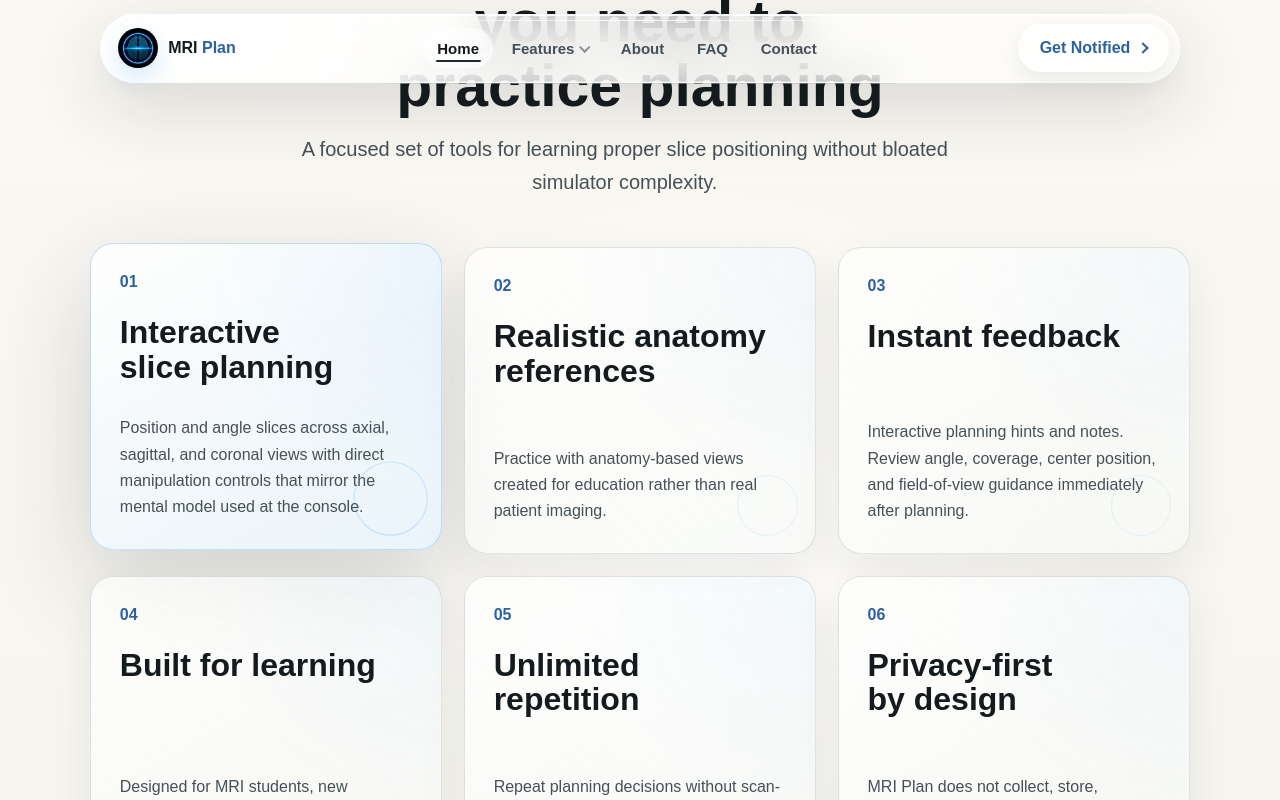
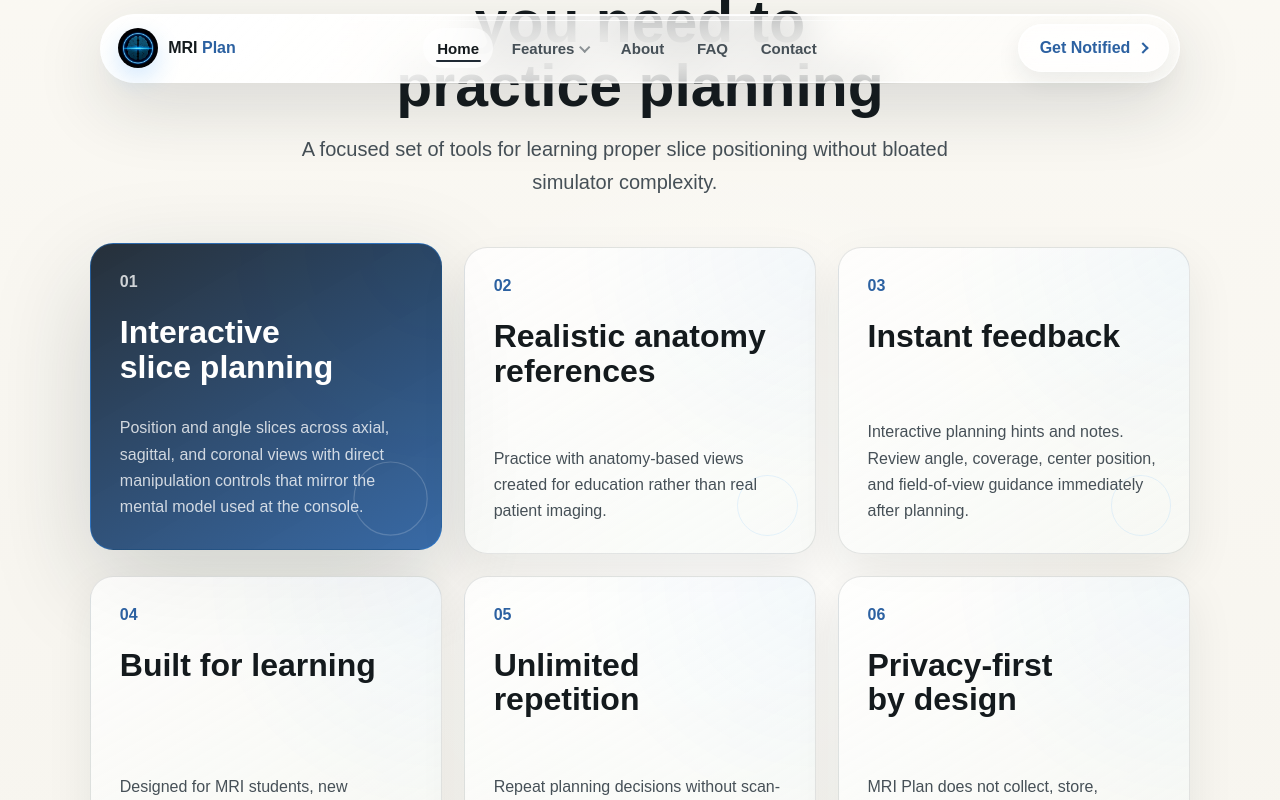
Before and after one commit to shahnoza77/mriplanapp-website, a Next.js app: page / in a window 1280 px wide. In both pictures the pointer is over the element 266 px from the left and 1845 px from the top of the page. Shown: the part 1445-2245 px from the top of the page. Built offline with nearby package versions, Linux system fonts and the light colour scheme; a web font is replaced by a local one.

Commit message:
update 7/2 v3

```diff
--- a/styles/sections.css
+++ b/styles/sections.css
@@ -228,7 +228,8 @@
     transform var(--duration-base) var(--ease),
     border-color var(--duration-base) var(--ease),
     box-shadow var(--duration-base) var(--ease),
-    background var(--duration-base) var(--ease);
+    background var(--duration-base) var(--ease),
+    color var(--duration-base) var(--ease);
 }
 
 .feature-card::after {
@@ -246,17 +247,23 @@
 }
 
 .feature-card:hover {
-  border-color: rgba(28, 140, 255, 0.24);
+  border-color: rgba(28, 140, 255, 0.32);
   box-shadow: var(--shadow-deep);
   transform: translateY(var(--hover-distance));
   background:
-    linear-gradient(150deg, rgba(255, 255, 255, 0.86), rgba(224, 242, 255, 0.62)),
-    radial-gradient(circle at 100% 0%, rgba(28, 140, 255, 0.22), transparent 15rem);
+    linear-gradient(150deg, rgba(31, 41, 51, 0.97), rgba(44, 97, 161, 0.94)),
+    radial-gradient(circle at 100% 0%, rgba(28, 140, 255, 0.35), transparent 15rem);
+  color: white;
 }
 
 .feature-card:hover::after {
   transform: scale(1.22) translate(-0.15rem, -0.15rem);
-  border-color: rgba(28, 140, 255, 0.24);
+  border-color: rgba(255, 255, 255, 0.24);
+}
+
+.feature-card:hover p,
+.feature-card:hover span {
+  color: rgba(255, 255, 255, 0.78);
 }
 
 .feature-card span {
@@ -264,6 +271,7 @@
   display: block;
   font-weight: 900;
   margin-bottom: var(--space-5);
+  transition: color var(--duration-base) var(--ease);
 }
 
 .feature-card h3 {
@@ -274,6 +282,7 @@
 .feature-card p {
   color: var(--color-text-soft);
   margin-top: auto;
+  transition: color var(--duration-base) var(--ease);
 }
 
 .module-list {
```
